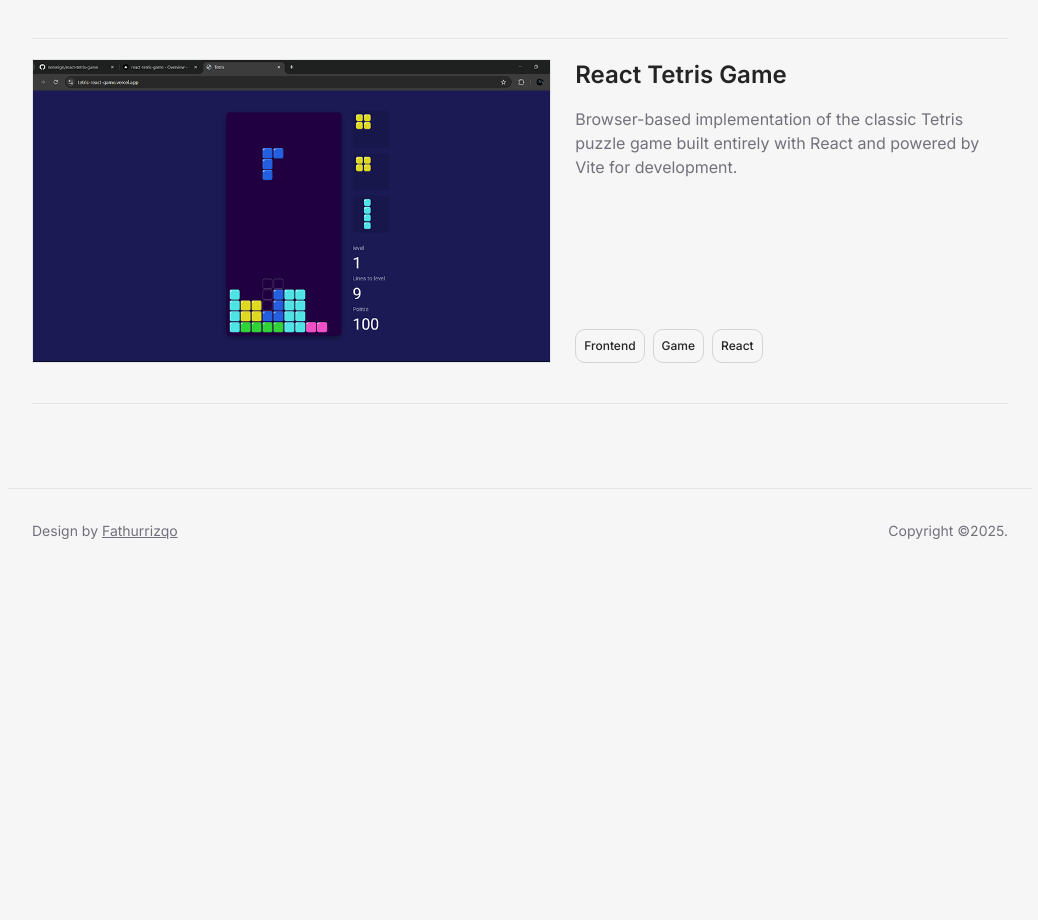
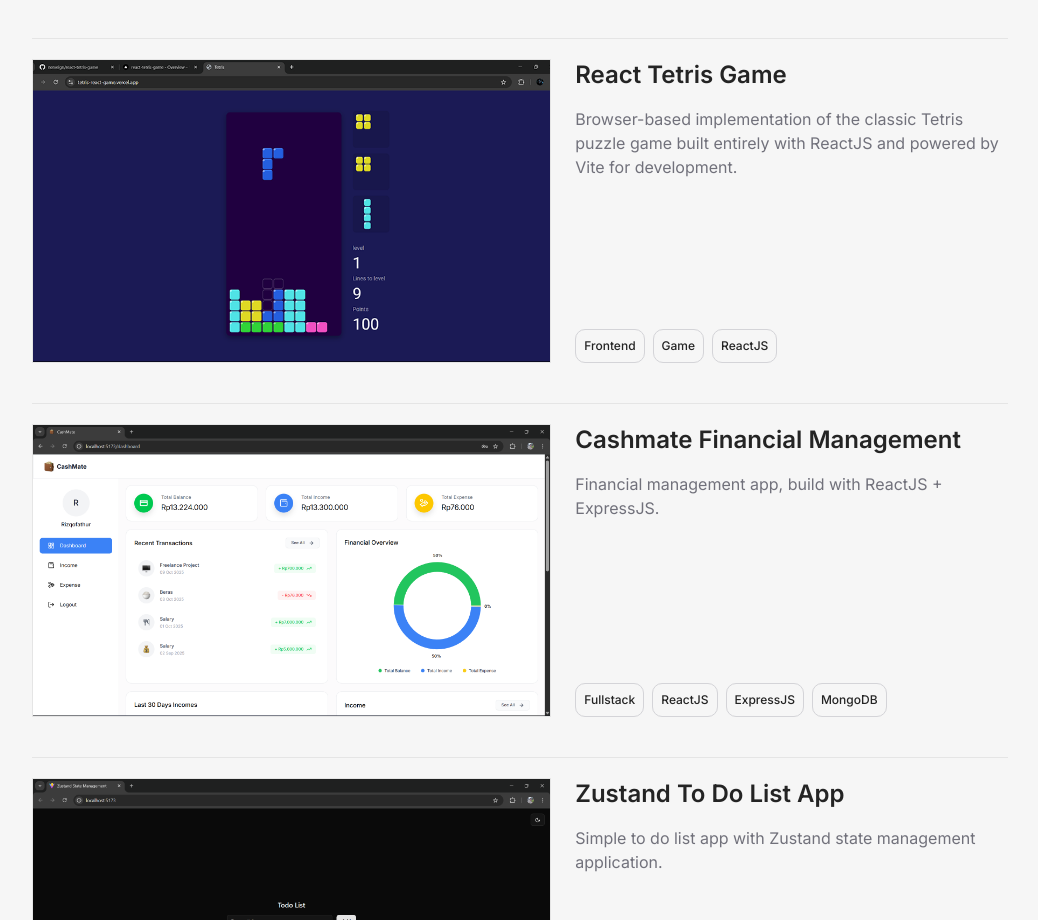
Before and after one commit to nerveign/portofolio, a React (Vite) app: page /works in a window 1280 px wide. Shown: the part 1112-2032 px from the top of the page, without its empty margins (120-1158 px from the left). Before the commit the page ends 1685 px from the top, so only its background shows below. Built offline with nearby package versions, Linux system fonts and the light colour scheme.

Commit message:
Add two project data and add the lucide icon to download and email form button

```diff
--- a/src/components/ui/contact-form.tsx
+++ b/src/components/ui/contact-form.tsx
@@ -2,6 +2,7 @@
 import { Input } from '@/components/ui/input';
 import { Textarea } from '@/components/ui/textarea';
 import { Button } from './button';
+import { Send } from 'lucide-react';
 
 export const ContactForm = () => {
   return (
@@ -32,6 +33,7 @@
             className="w-full mt-6 bg-[linear-gradient(178deg,#A5D8FF_-172.89%,#0068F0_206.02%)] hover:bg-[linear-gradient(178deg,_#60BAFF_-172.89%,_#0068F0_206.02%)] border-blue-500 cursor-pointer transition-transform duration-300 ease-in-out hover:-translate-y-1 dark:text-white"
             type="submit"
           >
+            <Send />
             Send
           </Button>
         </form>
--- a/src/components/ui/hero-content.tsx
+++ b/src/components/ui/hero-content.tsx
@@ -1,6 +1,7 @@
 import { Button } from '@/components/ui/button';
 import { Badge } from '@/components/ui/badge';
 import { Link } from 'react-router-dom';
+import { ArrowDownToLine } from 'lucide-react';
 
 export const HeroContent = () => {
   return (
@@ -19,7 +20,8 @@
           <p className="mt-3 lg:mt-5 text-sm md:text-base text-zinc-600 text-center dark:text-[#A5A3A3]">On my way to persue happines. I love computer science, religion and also philosophy.</p>
         </div>
         <div className="flex justify-center gap-3 mt-5 lg:mt-6">
-          <Button className="bg-[linear-gradient(178deg,#A5D8FF_-172.89%,#0068F0_206.02%)] hover:bg-[linear-gradient(178deg,_#60BAFF_-172.89%,_#0068F0_206.02%)] border-blue-500 cursor-pointer transition-transform duration-300 ease-in-out hover:-translate-y-1 dark:text-white">
+          <Button className="bg-[linear-gradient(178deg,#A5D8FF_-172.89%,#0068F0_206.02%)] hover:bg-[linear-gradient(178deg,_#60BAFF_-172.89%,_#0068F0_206.02%)] border-blue-500 cursor-pointer transition-transform duration-300 ease-in-out hover:-translate-y-1 dark:text-white flex gap-1">
+            <ArrowDownToLine />
             <a href="/Fathurrizqo_Resume2025.pdf" download={'Fathurrizqo_Resume2025.pdf'}>
               Download CV
             </a>
--- a/src/data/projectsData.ts
+++ b/src/data/projectsData.ts
@@ -4,7 +4,6 @@
   description: string;
   label: string[];
 };
-
 const url: string = '/works';
 
 export const data: Project[] = [
@@ -23,7 +22,19 @@
   {
     imageURL: `${url}/portofolio-3.png`,
     title: 'React Tetris Game',
-    description: 'Browser-based implementation of the classic Tetris puzzle game built entirely with React and powered by Vite for development.',
-    label: ['Frontend', 'Game', 'React'],
+    description: 'Browser-based implementation of the classic Tetris puzzle game built entirely with ReactJS and powered by Vite for development.',
+    label: ['Frontend', 'Game', 'ReactJS'],
+  },
+  {
+    imageURL: `${url}/portofolio-4.png`,
+    title: 'Cashmate Financial Management',
+    description: 'Financial management app, build with ReactJS + ExpressJS. ',
+    label: ['Fullstack', 'ReactJS', 'ExpressJS', 'MongoDB'],
+  },
+  {
+    imageURL: `${url}/portofolio-5.png`,
+    title: 'Zustand To Do List App',
+    description: 'Simple to do list app with Zustand state management application.',
+    label: ['ReactJS', 'Zustand'],
   },
 ];
```
Also changed, not shown: public/works/portofolio-4.png (added), public/works/portofolio-5.png (added).
